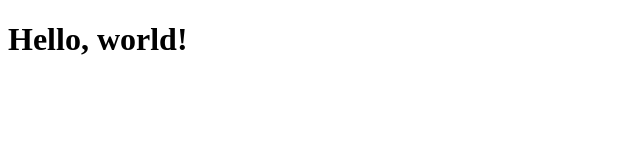
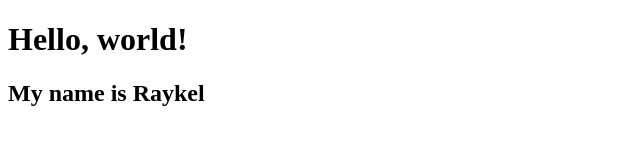
Before and after one commit to RaykelJosue/vercel_deploy, a plain HTML site: page index.html in a window 1280 px wide. Shown: the whole page, without its empty margins (0-640 px from the left). Drawn offline with Linux system fonts and the light colour scheme.

Commit message:
Cambios en index

```diff
--- a/index.html
+++ b/index.html
@@ -9,5 +9,6 @@
 </head>
 <body>
   <h1>Hello, world!</h1>
+<h2>My name is Raykel</h2>
 </body>
 </html>
```
